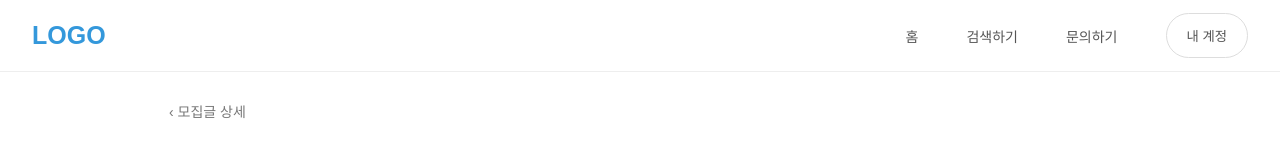
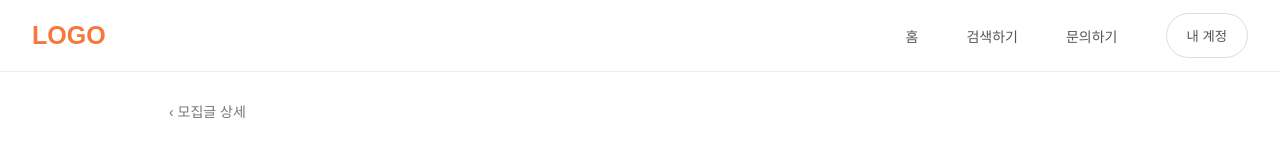
Before and after one commit to ahinjung/soongsil-delivery, a plain HTML site: page frontend/chat.html in a window 1280 px wide. Shown: the top 160 px of the page. Drawn offline with Linux system fonts and the light colour scheme.

Commit message:
상단 헤더 UI 통일

```diff
--- a/frontend/css/order-pages.css
+++ b/frontend/css/order-pages.css
@@ -71,11 +71,11 @@ body.order-page {
     font-size: 25px;
     line-height: normal;
     letter-spacing: normal;
-    color: #3498db;
+    color: var(--order-orange);
 }
 
 .order-page .logo a {
-    color: #3498db;
+    color: var(--order-orange);
     text-decoration: none;
     font: inherit;
     letter-spacing: inherit;
```
